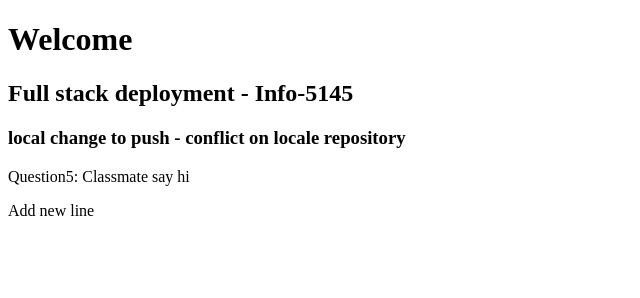
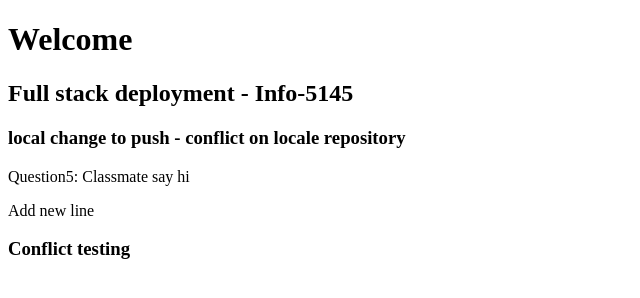
Before and after one commit to AbdWaked/AbdallahPublicRemoteRepo, a plain HTML site: page index.html in a window 1280 px wide. Shown: the whole page, without its empty margins (0-640 px from the left). Drawn offline with Linux system fonts and the light colour scheme.

Commit message:
add line 16

```diff
--- a/index.html
+++ b/index.html
@@ -12,5 +12,7 @@
 
     <p>Question5: Classmate say hi</p>
     <p>Add new line</p>
+
+    <h3>Conflict testing</h3>
 </body>
 </html>
```
